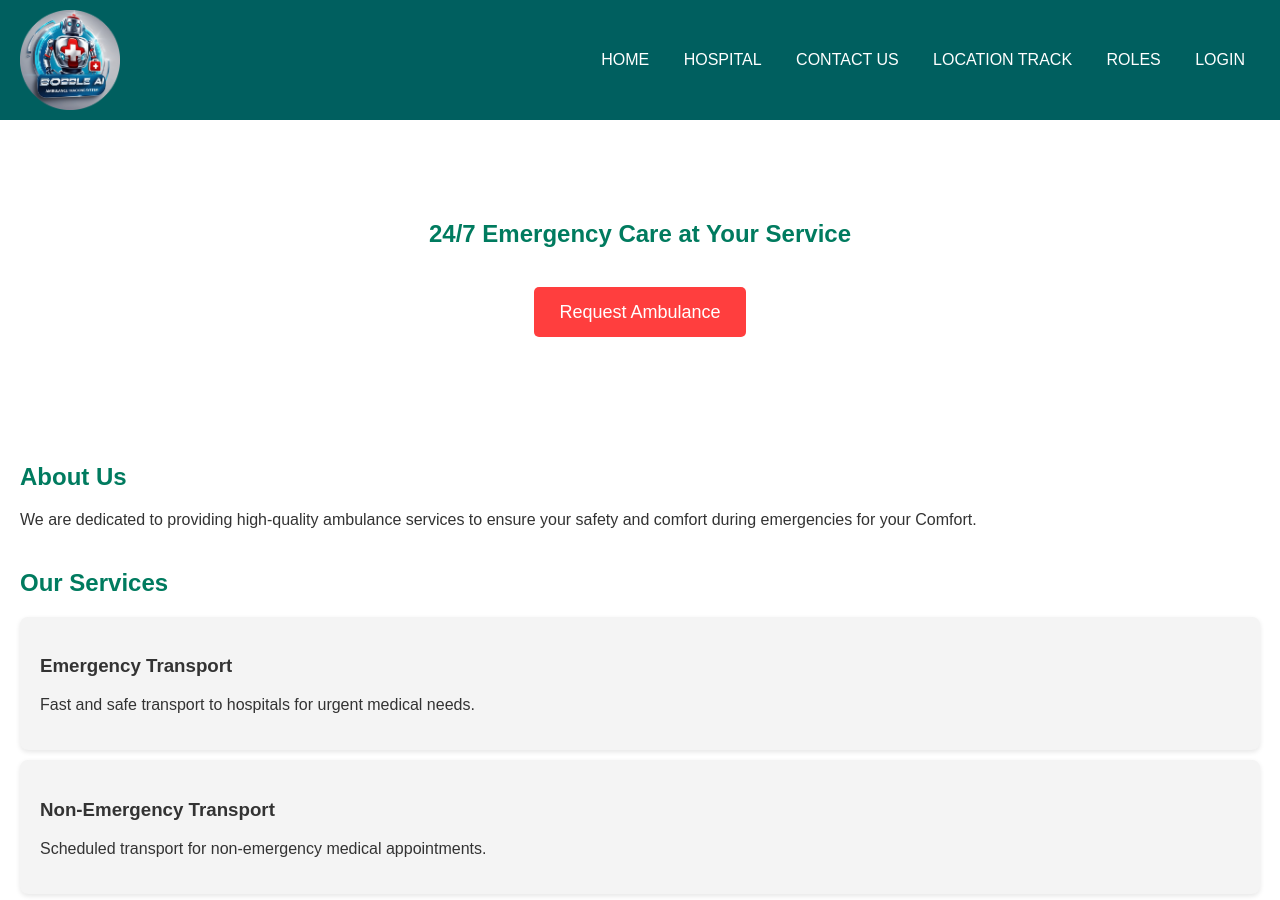
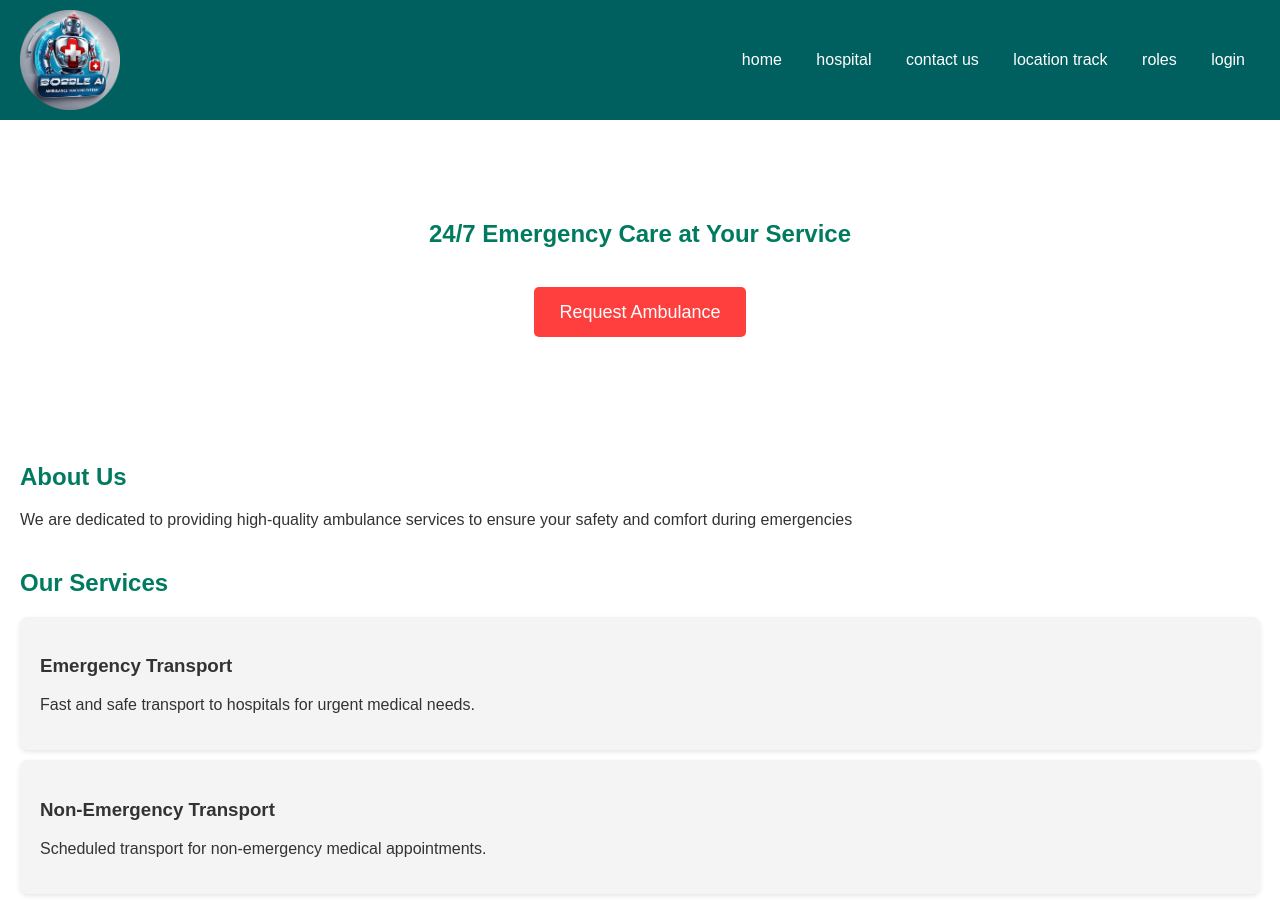
Before and after one commit to mansiruhil13/Bobble-AI, a Jekyll site: the page index.html, which Jekyll copies as it is, in a window 1280 px wide and 900 px high. Built offline with Jekyll 4.4.1, drawn with Linux system fonts in a browser that asks for light colours.

Commit message:
Fixed Header section for the website

```diff
--- a/index.html
+++ b/index.html
@@ -12,12 +12,12 @@
             <img src="/images/bobble_ai_logo.jpg" alt="Ambulance Services Logo" class="logo">
             <nav>
                 <ul>
-                    <li><a href="index.html">HOME</a></li>
-                    <li><a href="hospital.html">HOSPITAL</a></li>
-                    <li><a href="driver.html">CONTACT US</a></li>
-                    <li><a href="user-map.html">LOCATION TRACK</a></li>
-                    <li><a href="roles.html">ROLES</a></li>
-                    <li><a href="login.html">LOGIN</a></li>
+                    <li><a href="index.html">home</a></li>
+                    <li><a href="hospital.html">hospital</a></li>
+                    <li><a href="driver.html">contact us</a></li>
+                    <li><a href="user-map.html">location track</a></li>
+                    <li><a href="roles.html">roles</a></li>
+                    <li><a href="login.html">login</a></li>
                 </ul>
             </nav>
         </div>
@@ -32,7 +32,7 @@
     <main>
         <section class="about" id="about">
             <h2>About Us</h2>
-            <p>We are dedicated to providing high-quality ambulance services to ensure your safety and comfort during emergencies for your Comfort.</p>
+            <p>We are dedicated to providing high-quality ambulance services to ensure your safety and comfort during emergencies</p>
         </section>
 
         <section class="services" id="services">
```
